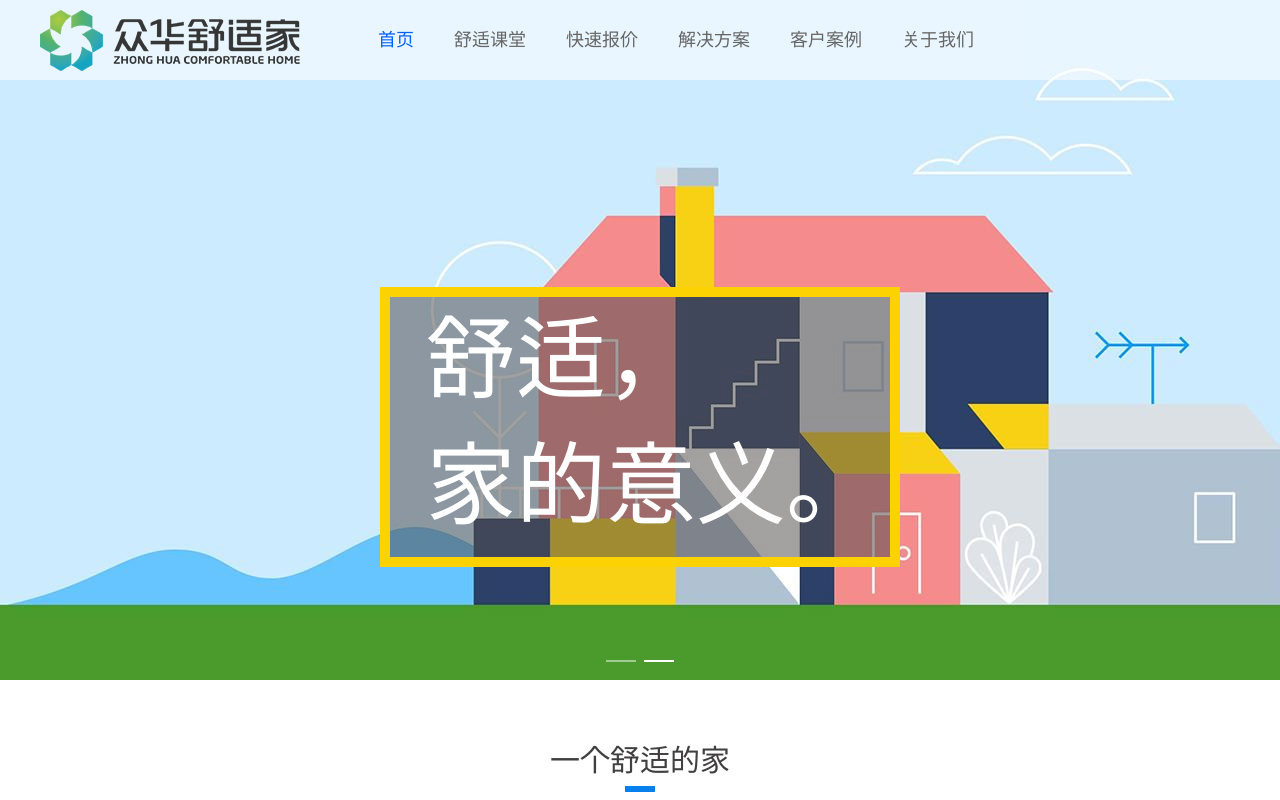
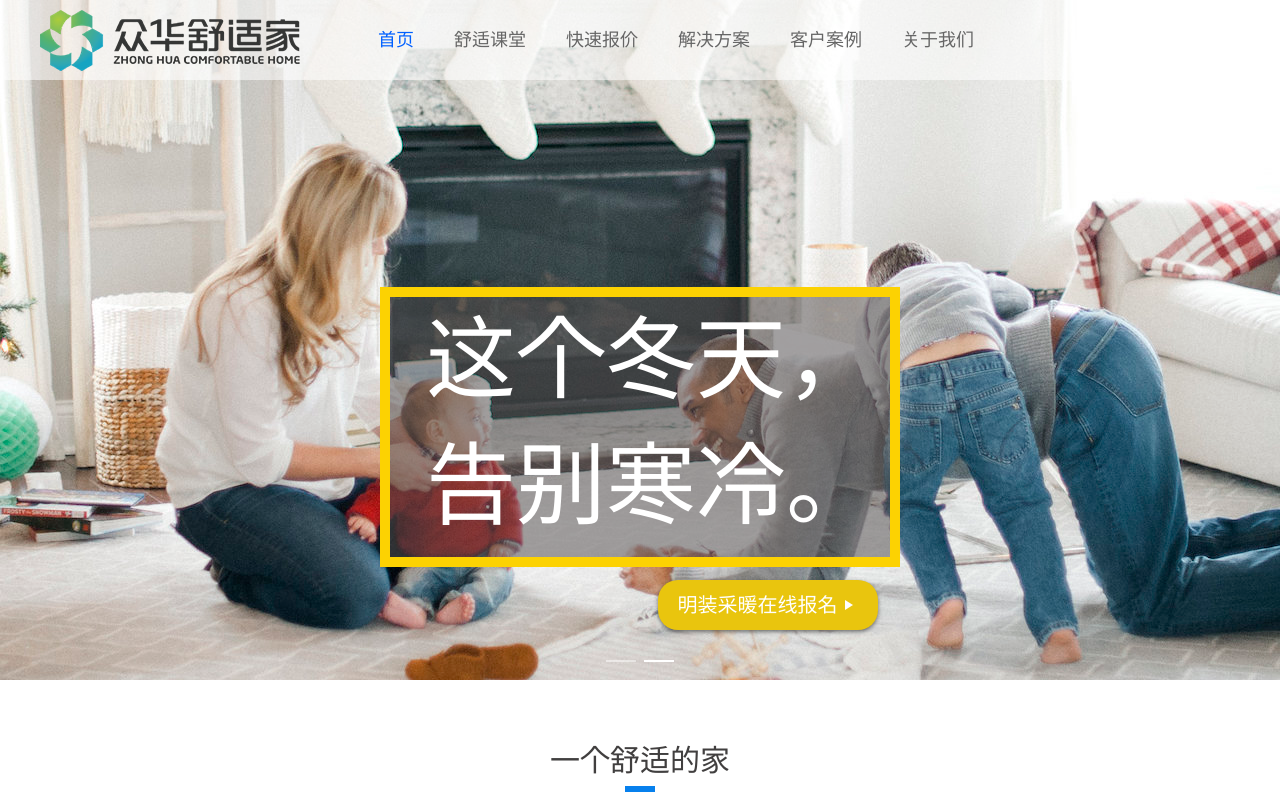
Before and after one commit to kevinZeguo/zh-home, a Vue app in the folder comfort-home/home-html/pc/: page / in a window 1280 px wide. Shown: the top 800 px of the page. Built offline with nearby package versions, Linux system fonts and the light colour scheme.

Commit message:
修改图片

```diff
--- a/comfort-home/home-html/pc/src/page/home/home.vue
+++ b/comfort-home/home-html/pc/src/page/home/home.vue
@@ -8,7 +8,8 @@
             <el-carousel-item>
                 <router-link to="/enrol" style="width: 100%;display: block;">
                     <div class="pic" :style="{backgroundImage: 'url(' + banners[1].src +')'}"></div>
-                    <div class="txt">舒适，<br />家的意义。</div>
+                    <div class="txt">这个冬天，<br />告别寒冷。</div>
+                    <div class="btns-box"><button type="button">明装采暖在线报名</button></div>
                 </router-link>
             </el-carousel-item>
         </el-carousel>
@@ -260,7 +261,7 @@ export default {
                     src: require('../../assets/img/pic-banner-1.jpg')
                 },
                 {
-                    src:  require('../../assets/img/pic-banner-2.jpg')
+                    src:  require('../../assets/img/pic-banner-3.jpg')
                 }
             ]
         }
@@ -300,6 +301,44 @@ export default {
         background:rgba(83,78,78,0.53);
         font-size:90px;
         color: #fff;
+    }
+
+    .btns-box {
+        width: 255px;
+        text-align: center;
+        height:50px;
+        position: absolute;
+        top: 580px;
+        left: 50%;
+        z-index: 11;
+
+        button {
+            padding: 0 40px 0 20px;
+            height:50px;
+            line-height: 50px;
+            background:rgba(233,197,14,1);
+            box-shadow:0px 2px 4px 0px rgba(0,0,0,0.5);
+            border-radius:20px;
+            border: 0;
+            color: #fff;
+            font-size:20px;
+            cursor: pointer;
+            position: relative;
+
+            &:after {
+                margin-left: 5px;
+                width: 0;
+                height: 0;
+                content: " ";
+                border-color: transparent transparent transparent #fff;
+                border-style: dashed dashed dashed solid;
+                border-width: 5px 0 5px 8px;
+                position: absolute;
+                right: 25px;
+                top: 50%;
+                margin-top: -5px;
+            }
+        }
     }
 }
 
```
Also changed, not shown: comfort-home/home-html/pc/src/assets/img/pic-banner-3.jpg (added).
